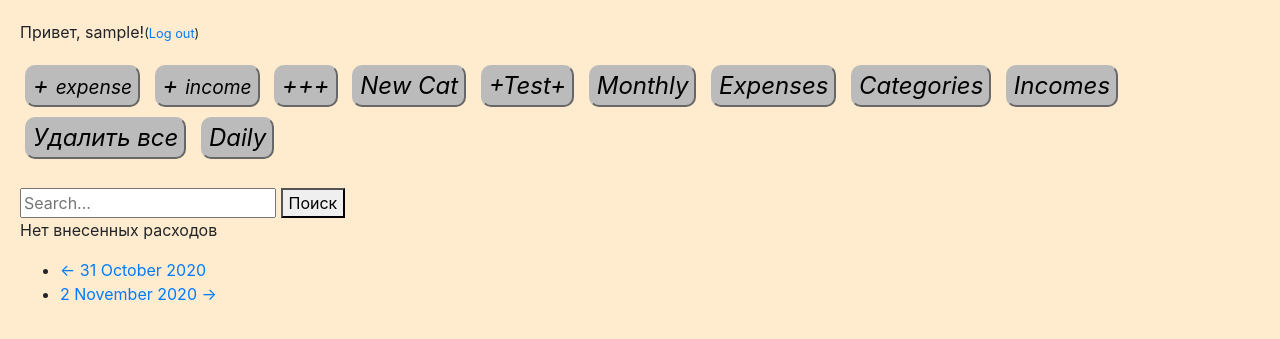
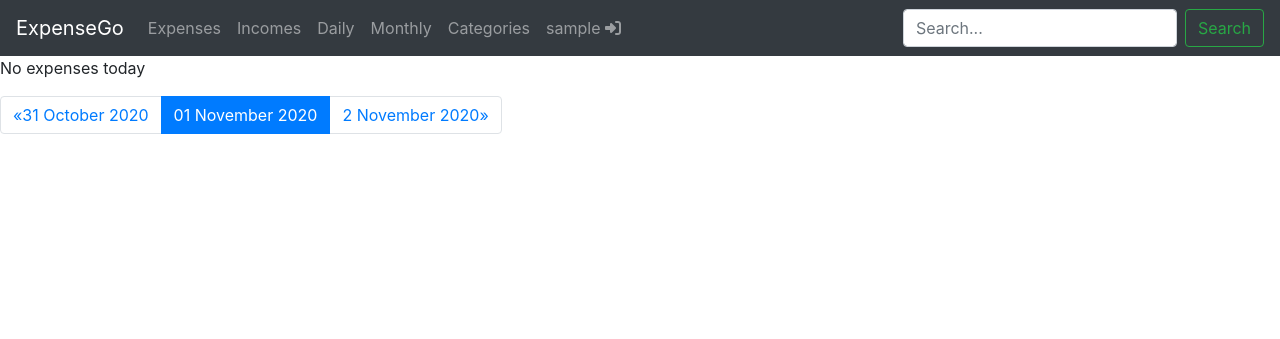
Before and after one commit to DiReon/bookkeeper, a Django app: page /2020/11/1/ in a window 1280 px wide. Shown: the top 339 px of the page. Run offline with Django 3.2, Linux system fonts and the light colour scheme; the visitor is signed in with stand-in values (Sample User, id 1); data that the repository does not hold is empty; some libraries are stand-ins or nearby versions.

Commit message:
Modify frontend side of the application
- Added bootstrap
- Reorginized the links and buttons
- Added gofinance to settings.py
- Improved pagination

```diff
--- a/bookkeeper/static/bookkeeper/styles.css
+++ /dev/null
@@ -1,54 +0,0 @@
-body {
-    margin: 20px;
-    background-color: blanchedalmond
-}
-
-h1, h2, h3 {
-    font-family: Lobster;
-}
-.expense, .income{
-
-    padding: 5px;
-    background: rgb(235, 233, 233);
-    border: 2px solid white;
-    border-radius: 10px;
-}
-.category {
-    font-size: 1.5em;
-    padding: 5px;
-    background: rgb(235, 233, 233);
-    border: 2px solid white;
-    border-radius: 10px;
-}
-.expense-name, .income-name, .category-name  {
-    display: inline-block;
-}
-.task-btn  {
-    float: right;
-    margin: 10px;
-    font-size: 1.5em;
-}
-.category-total {
-    float: right;
-}
-.category-link {
-    text-decoration: none;
-    color: black;
-}
-.btn-control {
-    margin: 5px;
-    font-size: 1.5em;
-    border-radius: 10px;
-    border-color: rgb(187, 187, 187);
-    background-color: rgb(187, 187, 187);
-}
-.link-control {
-    text-decoration: none;
-    color: black;
-    font-style: italic;
-}
-.task-btn > .link-control {
-    text-decoration: none;
-    color: black;
-    font-style: normal;
-}
--- a/bookkeeper/templates/bookkeeper/base.html
+++ b/bookkeeper/templates/bookkeeper/base.html
@@ -4,7 +4,7 @@
     <head>
         <meta charset="UTF-8">
         <meta name="viewport" content="width=device-width, initial-scale=1.0">
-        <title>Wallet</title>
+        <title>Expense GO</title>
         <!-- Latest compiled and minified CSS -->
         <link rel="stylesheet" href="https://maxcdn.bootstrapcdn.com/bootstrap/4.3.1/css/bootstrap.min.css">
 
@@ -16,52 +16,65 @@
 
         <!-- Latest compiled JavaScript -->
         <script src="https://maxcdn.bootstrapcdn.com/bootstrap/4.3.1/js/bootstrap.min.js"></script>
+        <script src="https://kit.fontawesome.com/bd7028d7c3.js" crossorigin="anonymous"></script>
         <link href='//fonts.googleapis.com/css?family=Lobster&subset=latin,latin-ext' rel='stylesheet' type='text/css'>
-
         <link rel="stylesheet" href="{% static 'bookkeeper/styles.css' %}">
     </head>
     <body>
+        <nav class="navbar navbar-expand-lg navbar-dark bg-dark">
+            <a class="navbar-brand" href="/">ExpenseGo</a>
+            <button class="navbar-toggler" type="button" data-toggle="collapse" data-target="#navbarSupportedContent" aria-controls="navbarSupportedContent" aria-expanded="false" aria-label="Toggle navigation">
+              <span class="navbar-toggler-icon"></span>
+            </button>
 
+            <div class="collapse navbar-collapse" id="navbarSupportedContent">
+              <ul class="navbar-nav mr-auto">
 
-        <div class="page-header">
-            {% if user.is_authenticated %}
-                <p class="top-menu">Привет, {{ user.username }}!<small>(<a href="{% url 'logout' %}">Log out</a>)</small></p>
-            {% else %}
-                <a href="{% url 'login' %}" class="top-menu"><span class="glyphicon glyphicon-lock"></span></a>
-            {% endif %}
-        </div>
-                <button class="btn-control"><a class = "link-control" href="/">+ <small>expense</small></a></button>
-                <button class="btn-control"><a class = "link-control" href="{% url 'income_add' %}">+ <small>income</small></a></button>
-                <button class="btn-control"><a class = "link-control" href="{% url 'expense_add_formset' %}">+++</a></button>
-                <button class="btn-control"><a class = "link-control" href="{% url 'category_add' %}">New Cat</a></button>
-                <button class="btn-control"><a class = "link-control" href="{% url 'expense_test_add' %}">+Test+</a></button>
                 {% load i18n %}
                 {% load l10n %}
                 {% language 'en' %}
+                {% now "Y/m/d" as today %}
                 {% now "Y/m" as current_month %}
-                <button class="btn-control"><a class = "link-control" href="/{{ current_month|unlocalize }}">Monthly</a></button>
-                <button class="btn-control"><a class = "link-control" href="{% url 'expense_list' %}">Expenses</a></button>
-                <button class="btn-control"><a class = "link-control" href="{% url 'category_list' %}">Categories</a></button>
-                <button class="btn-control"><a class = "link-control" href="{% url 'income_list' %}">Incomes</a></button>
-                <button class="btn-control"><a class = "link-control" href="{% url 'expense_delete_all'%}">Удалить все</a></button>
-                {% now "Y/m/d" as today %}
-                <button class="btn-control"><a class = "link-control" href='/{{ today|unlocalize }}'>Daily</a></button>
-                <br><br>
-                <form action="{% url 'search_results' %}" method="GET">
-                    <input name="q" type="text" placeholder="Search...">
-                    <button type="submit">Поиск</button>
+                <li class="nav-item">
+                    <a class = "nav-link" href="{% url 'expense_list' %}">Expenses</a>
+                </li>
+                <li class="nav-item">
+                    <a class = "nav-link" href="{% url 'income_list' %}">Incomes</a>
+                </li>
+                <li class="nav-item">
+                    <a class = "nav-link" href='/{{ today|unlocalize }}'>Daily</a>
+                </li>
+                <li class="nav-item">
+                    <a class = "nav-link" href="/{{ current_month|unlocalize }}">Monthly</a>
+                </li>
+                <li class="nav-item">
+                    <a class = "nav-link" href="{% url 'category_list' %}">Categories</a>
+                </li>
+                <li class="nav-item">
+                    {% if user.is_authenticated %}
+                        <a href="{% url 'logout' %}" class="nav-link">{{ user.username }} <i class="fas fa-sign-in-alt"></i></a>
+                    {% else %}
+                        <a href="{% url 'login' %}" class="nav-link"><i class="fas fa-sign-in-alt"></i></a>
+                    {% endif %}
+                </div>
+
+
+              </ul>
+            <form action="{% url 'search_results' %}" method="GET" class="form-inline my-2 my-lg-0">
+                <input name="q" type="text" placeholder="Search..." class="form-control mr-sm-2" type="search" aria-label="Search">
+                <button class="btn btn-outline-success my-2 my-sm-0" type="submit">Search</button>
               </form>
-
+            </div>
             {% endlanguage %}
+        </nav>
+                <!-- <button class="btn-control"><a class = "link-control" href="{% url 'expense_delete_all'%}">Удалить все</a></button> -->
         {% if messages %}
             <ul class="message-list">
                 {% for message in messages%}
                     <li class="{{ message.tags }}">{{ message }}</li>
                 {% endfor %}
-
             </ul>
         {% endif %}
-
         {% block content %}
         {% endblock %}
     </body>
--- a/bookkeeper/templates/bookkeeper/expense_list_day.html
+++ b/bookkeeper/templates/bookkeeper/expense_list_day.html
@@ -3,69 +3,46 @@
 
 {% if expense_list.count > 0  %}
 
-<h1>Список расходов:</h1>
-
-
-<h1>{{ day }}</h1>
-<h2>{{ cat }}</h2>
+<h3 class="ml-3">Expenses on {{ day }}:</h3>
 
 {% for expense in expense_list %}
-<div class="expense">
-    <div class="expense-name">
-        {{ expense.name }} : {{expense.category}}
-        <br><small>{{ expense.payment_date|date:"F j, Y" }}  {{ expense.amount }}</small>
-    </div>
-    <div class="task-btn">
-        <a class="edit-btn" href="{% url 'expense_update' pk=expense.pk %}">Edit</a>
-        <a class="remove-btn" href="{% url 'expense_delete' pk=expense.pk %}">[X]</a>
-    </div>
-</div>
+
+<ul class="list-group">
+    <li class="list-group-item">
+        {{ expense.name }} {{ expense.amount }} RUB: {{expense.category}} {% if expense.planned %} : PLANNED {% endif %}
+        <a href="{% url 'expense_delete' pk=expense.pk %}" class="btn btn-light float-right"><i class="fas fa-trash"></i></a>
+        <a href="{% url 'expense_copy' pk=expense.pk %}" class="btn btn-light float-right"><i class="far fa-copy"></i></a>
+        <a href="{% url 'expense_update' pk=expense.pk %}" class="btn btn-light float-right"><i class="fas fa-pen"></i></a>
+        <br><small>Paid on {{ expense.payment_date|date:"F j, Y" }}, added by {{ expense.author}} on {{expense.created_date}}</small>
+    </li>
+</ul>
+
 {% endfor %}
 
-
-
-
 {% else %}
-    <p>Нет внесенных расходов</p>
+    <p>No expenses today</p>
 {% endif %}
 
-
-<div class="pagination pull-left">
-    <ul>
+<nav class="pagination" aria-label="Page navigation example">
+    <ul class="pagination">
         {% if previous_day %}
-            <li class="prev">
-                <a href="/{{ previous_day|date:'Y'  }}/{{ previous_day|date:'m' }}/{{ previous_day|date:'j' }}">
-                    &larr; {{ previous_day|date:"j F Y" }}
+            <li class="page-item">
+                <a class = "page-link" href="/{{ previous_day|date:'Y'  }}/{{ previous_day|date:'m' }}/{{ previous_day|date:'j' }}" aria-label="Previous">
+                     <span aria-hidden="true">&laquo;{{ previous_day|date:"j F Y" }}</span>
                 </a>
             </li>
         {% endif %}
+        <li class="page-item active">
+            <a href="#" class="page-link">{{ day }}</a>
+        </li>
         {% if next_day %}
-            <li class="next">
-                <a href="/{{ next_day|date:'Y'  }}/{{ next_day|date:'m' }}/{{ next_day|date:'j' }}">
-                    {{ next_day|date:"j F Y" }} &rarr;</a>
+            <li class="page-item">
+                <a class="page-link" href="/{{ next_day|date:'Y'  }}/{{ next_day|date:'m' }}/{{ next_day|date:'j' }}" aria-label="Next">
+                     <span aria-hidden="true">{{ next_day|date:"j F Y" }}&raquo;</span>
+                </a>
             </li>
         {% endif %}
     </ul>
 </div>
 
-
-{% block pagination %}
-    {% if is_paginated %}
-        <div class="pagination">
-            <span class="page-links">
-                {% if page_obj.has_previous %}
-                    <a href="{{ request.path }}?page={{ page_obj.previous_page_number }}">previous</a>
-                {% endif %}
-                <span class="page-current">
-                    Page {{ page_obj.number }} of {{ page_obj.paginator.num_pages }}.
-                </span>
-                {% if page_obj.has_next %}
-                    <a href="{{ request.path }}?page={{ page_obj.next_page_number }}">next</a>
-                {% endif %}
-            </span>
-        </div>
-    {% endif %}
 {% endblock %}
-
-
-{% endblock %}
--- a/bookkeeper/views.py
+++ b/bookkeeper/views.py
@@ -323,7 +323,7 @@ class SearchResultsView(generic.ListView):
 @login_required
 def expense_test_add(request):
     categories = Category.objects.all()
-    test_date = datetime.date(2019,1,1)
+    test_date = datetime.date(2020,1,1)
     for month in range(1, 11):
         for category in categories:
             for item in range(len(test_data_dict[category.name])):
--- a/mysite/settings.py
+++ b/mysite/settings.py
@@ -25,7 +25,7 @@ SECRET_KEY = '1!ro20a!7ez0c&hadg5fxa(auggk1)2q2q5n=de2!nvrryuo!k'
 # SECURITY WARNING: don't run with debug turned on in production!
 DEBUG = True
 
-ALLOWED_HOSTS = ['127.0.0.1', 'https://goldstorm.herokuapp.com/']
+ALLOWED_HOSTS = ['127.0.0.1', 'https://goldstorm.herokuapp.com/', 'https://gofinance.herokuapp.com/']
 
 
 # Application definition
```
Also changed, not shown: bookkeeper/forms.py (+30 -11 lines), bookkeeper/templates/bookkeeper/Notes.html (deleted, +0 -52 lines), bookkeeper/templates/bookkeeper/category_list.html (+8 -12 lines), bookkeeper/templates/bookkeeper/expense_list.html (+44 -24 lines), bookkeeper/templates/bookkeeper/income_add.html (+3 -5 lines), bookkeeper/templates/bookkeeper/income_list.html (+52 -27 lines), bookkeeper/templates/bookkeeper/index.html (+10 -4 lines), bookkeeper/templates/bookkeeper/summary_list.html (+16 -14 lines), 1 other file. Lines whose indentation alone changed are shown as unchanged.
